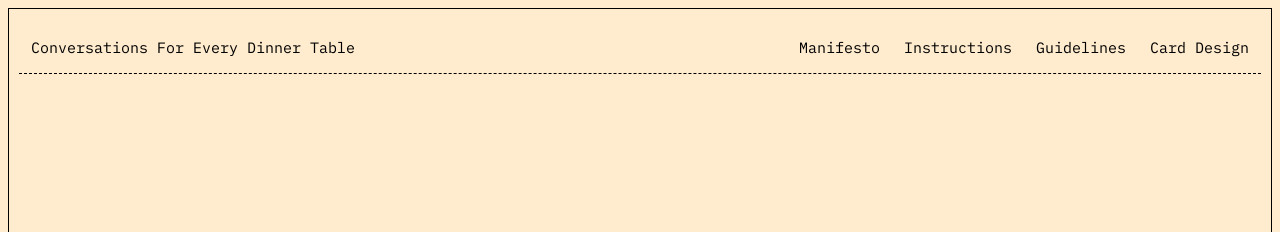
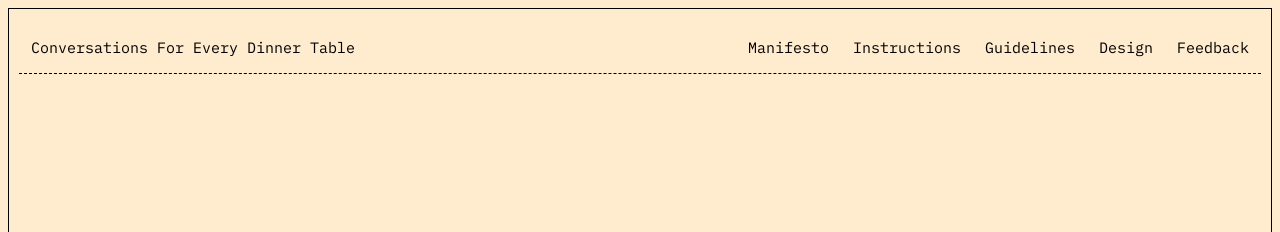
Before and after one commit to juhlie/dinner-convos, a plain HTML site: page index.html in a window 1280 px wide. Shown: the top 232 px of the page. Drawn offline with Linux system fonts and the light colour scheme.

Commit message:
feedback form

```diff
--- a/index.html
+++ b/index.html
@@ -38,7 +38,14 @@
         <li id="nav2" class="nav-hover">Manifesto</li>
         <li id="nav3" class="nav-hover">Instructions</li>
         <li id="nav4" class="nav-hover">Guidelines</li>
-        <li id="nav5" class="nav-hover">Card Design</li>
+        <li id="nav5" class="nav-hover">Design</li>
+        <li id="nav6" class="nav-hover">
+          <a
+            href="https://docs.google.com/forms/d/e/1FAIpQLScTWafnvQIdr5Vwf1NbEsLXXelfIc40HVNFropfZu3cmgTEqw/viewform"
+            target="_blank"
+            >Feedback</a
+          >
+        </li>
       </ul>
     </nav>
     <div id="app">
@@ -59,9 +66,7 @@
       <button id="answer" hidden>See the Answer</button>
       <button id="back" hidden>Back to Card</button>
       <button id="next" hidden>Draw a Prompt Card</button>
-      <footer hidden>
-        <a class="nav-hover" href="https://docs.google.com/forms/d/e/1FAIpQLScTWafnvQIdr5Vwf1NbEsLXXelfIc40HVNFropfZu3cmgTEqw/viewform" target="_blank">Feedback</a>
-      </footer>
+      <footer hidden></footer>
     </div>
   </body>
 </html>
--- a/style.css
+++ b/style.css
@@ -37,6 +37,10 @@ nav li {
   margin: 0 0.8em;
 }
 
+nav a {
+  text-decoration: none;
+}
+
 a {
   color: black;
   text-decoration: underline dashed;
@@ -54,7 +58,7 @@ nav li:hover {
 
 #nav1 {
   grid-column-start: 1;
-  grid-column-end: -4;
+  grid-column-end: -10;
 }
 
 #nav1 a {
@@ -62,19 +66,23 @@ nav li:hover {
 }
 
 #nav2 {
+  grid-column-start: -6;
+}
+
+#nav3 {
+  grid-column-start: -5;
+}
+
+#nav4 {
   grid-column-start: -4;
 }
 
-#nav3 {
+#nav5 {
   grid-column-start: -3;
 }
 
-#nav4 {
+#nav6 {
   grid-column-start: -2;
-}
-
-#nav5 {
-  grid-column-start: -1;
 }
 
 .nav-hover:hover {
@@ -100,10 +108,9 @@ body {
 }
 
 footer {
-  position: fixed;
   width: 100%;
   bottom: 2.5em;
-  text-align: center;
+  margin: calc(2vh) 0px;
 }
 
 footer a {
--- a/views.js
+++ b/views.js
@@ -60,7 +60,7 @@ Julie Cho (she/her/hers) is an LA-based social psychology researcher studying so
 Julie Lam (she/her/hers) is studying Computer Science, Cognitive Science, and Arts & Creative Technologies at Oberlin College (class of 2023). She is currently interested in the intersection of new media, design justice, and human-computer interaction. She believes in building technology using a critical and interdisciplinary lens, and has spent the past six years working within community art initiatives and feminist and antiracist organizing, most recently in the realm of AI ethics.
 </p>
 
-<a href="https://julielam.glitch.me" target="_blank">website</a> / <a href="https://www.instagram.com/juliel.am/" target="_blank">instagram</a>
+<a href="https://julielam.glitch.me" target="_blank">website</a> / <a href="https://www.instagram.com/2julies/" target="_blank">instagram</a>
 
 <h3>ARSH</h3>
 
```
